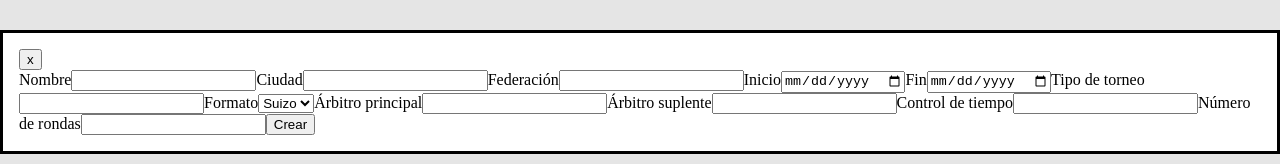
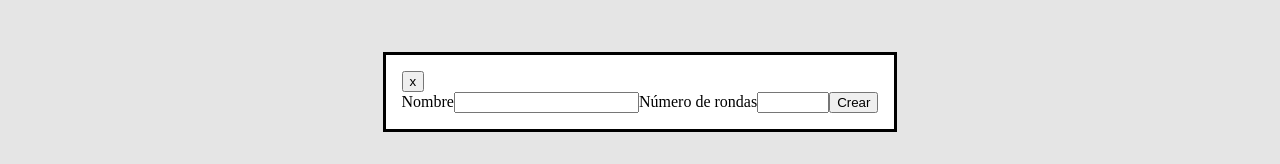
Before and after one commit to occtavioa/ChessehC, a React (Vite) app: page / in a window 1280 px wide. Both pictures are taken after a click on the button "Nuevo torneo". Shown: the part 308-472 px from the top of the page. Built offline with nearby package versions, Linux system fonts and the light colour scheme.

Commit message:
fill player data on submit

```diff
--- a/src/routes/Home.jsx
+++ b/src/routes/Home.jsx
@@ -33,44 +33,19 @@ function Home() {
                     tournament.current_round = null;
 
                     invoke("create_tournament", {tournament: tournament})
-                        .then((path) => {console.log("Torneo creado en", path);})
+                        .then((path) => {
+                            if(path) {
+                                console.log("Torneo creado en", path);
+                            }
+                        })
                         .catch((error) => {console.error(error);})
                         .finally(() => {formDialogRef.current.close()})
                 }}>
                     <label htmlFor="name">Nombre</label>
                     <input type="text" name="name" id="name" required/>
 
-                    <label htmlFor="city">Ciudad</label>
-                    <input type="text" name="city" id="city" />
-
-                    <label htmlFor="fideFederation">Federación</label>
-                    <input type="text" name="fide_federation" id="fideFederation" />
-
-                    <label htmlFor="dateStart">Inicio</label>
-                    <input type="date" name="date_start" id="dateStart" />
-
-                    <label htmlFor="dateEnd">Fin</label>
-                    <input type="date" name="date_end" id="dateEnd" />
-
-                    <label htmlFor="typeTournament">Tipo de torneo</label>
-                    <input type="text" name="type_tournament" id="typeTournament" />
-
-                    <label htmlFor="format">Formato</label>
-                    <select name="format" id="format">
-                        <option value="Swiss">Suizo</option>
-                    </select>
-
-                    <label htmlFor="chiefArbiter">Árbitro principal</label>
-                    <input type="text" name="chief_arbiter" id="chiefArbiter" />
-
-                    <label htmlFor="chiefArbiter">Árbitro suplente</label>
-                    <input type="text" name="deputy_chief_arbiter" id="deputyChiefArbiter" />
-
-                    <label htmlFor="timeControl">Control de tiempo</label>
-                    <input type="text" name="time_control" id="timeControl" />
-
                     <label htmlFor="numberRounds">Número de rondas</label>
-                    <input type="number" name="number_rounds" id="numberRounds" required />
+                    <input type="number" name="number_rounds" id="numberRounds" required min={5} max={9999}/>
 
                     <button type="submit">Crear</button>
                 </form>
--- a/src/routes/Players.jsx
+++ b/src/routes/Players.jsx
@@ -51,10 +51,9 @@ function Players() {
                     e.preventDefault()
 
                     let player = Object.fromEntries(new FormData(e.target))
+                    player.id = 0
                     player.rating = parseInt(player.rating)
-                    player.fide_number = player.fide_number === "" ? null : player.fide_number
-                    player.title = null
-                    player.points = 0;
+                    player.points = 0.0;
 
                     console.log(player);
                     invoke("create_player", {path: atob(path), player: player})
@@ -65,23 +64,8 @@ function Players() {
                     <label htmlFor="name">Nombre</label>
                     <input type="text" name="name" id="name" required />
 
-                    <label htmlFor="sex">Sexo</label>
-                    <input type="text" name="sex" id="sex" />
-
-                    <label htmlFor="title">Titulo</label>
-                    <input type="text" name="title" id="title" />
-
                     <label htmlFor="rating">Rating</label>
                     <input type="number" name="rating" id="rating" min={0} max={9999} defaultValue={0} />
-
-                    <label htmlFor="fideFederation">Federacion</label>
-                    <input type="number" name="fide_federation" id="fideFederation" />
-
-                    <label htmlFor="fideNumber">Número fide</label>
-                    <input type="number" name="fide_number" id="fideNumber" />
-
-                    <label htmlFor="birthDate">Fecha de nacimiento</label>
-                    <input type="date" name="birth_date" id="birthDate" />
 
                     <button type="submit">Agregar</button>
                 </form>
```
